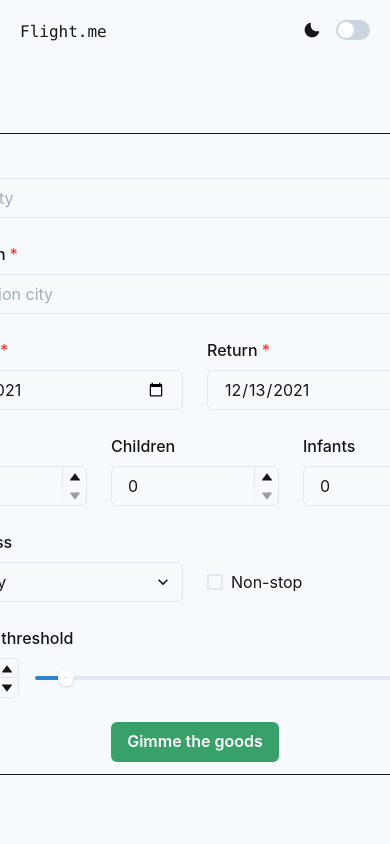
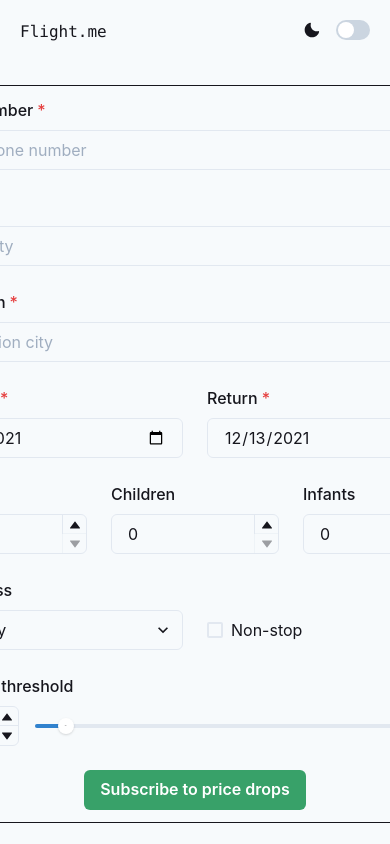
Before and after one commit to richard-paredes/flight.me, a Next.js app: page / in a window 390 px wide. Built offline with nearby package versions, Linux system fonts and the light colour scheme.

Commit message:
extend yup validations for phone number

```diff
--- a/package.json
+++ b/package.json
@@ -17,6 +17,7 @@
     "next": "latest",
     "react": "^17.0.2",
     "react-dom": "^17.0.2",
+    "react-phone-number-input": "^3.1.44",
     "yup": "^0.32.11"
   },
   "devDependencies": {
--- /dev/null
+++ b/src/extensions/yup.ts
@@ -0,0 +1,43 @@
+// yup-extended.ts
+import { isValidPhoneNumber } from "react-phone-number-input";
+import * as Yup from "yup";
+import { AnyObject, Maybe } from "yup/lib/types";
+
+Yup.addMethod<Yup.StringSchema>(Yup.string, "emptyAsUndefined", function () {
+    return this.transform((value) => (value ? value : undefined));
+});
+
+Yup.addMethod<Yup.StringSchema>(Yup.string, "phoneNumber", function (message: string) {
+    return this.test({
+        name: "phoneNumber",
+        message: message,
+        test: (value) => isValidPhoneNumber(value)
+    });
+});
+
+Yup.addMethod<Yup.NumberSchema>(Yup.number, "emptyAsUndefined", function () {
+    return this.transform((value, originalValue) =>
+        String(originalValue)?.trim() ? value : undefined
+    );
+});
+
+declare module "yup" {
+    interface StringSchema<
+        TType extends Maybe<string> = string | undefined,
+        TContext extends AnyObject = AnyObject,
+        TOut extends TType = TType
+        > extends Yup.BaseSchema<TType, TContext, TOut> {
+        emptyAsUndefined(): StringSchema<TType, TContext>;
+        phoneNumber(message: string): StringSchema<TType, TContext>;
+    }
+
+    interface NumberSchema<
+        TType extends Maybe<number> = number | undefined,
+        TContext extends AnyObject = AnyObject,
+        TOut extends TType = TType
+        > extends Yup.BaseSchema<TType, TContext, TOut> {
+        emptyAsUndefined(): NumberSchema<TType, TContext>;
+    }
+}
+
+export default Yup;
--- a/src/features/FlightSearch/FlightSearch.tsx
+++ b/src/features/FlightSearch/FlightSearch.tsx
@@ -1,9 +1,5 @@
-import { useState } from 'react';
-import Yup from 'yup';
 import { Flex } from '@chakra-ui/react';
 import { Formik, FormikHelpers } from 'formik';
-
-import { FlightDto } from '../../pages/api/flights';
 
 import { FlightSearchForm } from './FlightSearchForm';
 import { FlightFormValues } from '../../types/FlightSearch';
@@ -11,12 +7,9 @@ import FlightSearchService from '../../services/FlightSearchService';
 import { FlightSearchValidationSchema } from './FlightSearchValidationSchema';
 
 export const FlightSearch = () => {
-    const [results, setResults] = useState<FlightDto[]>();
-
     const handleSubmit = async (values: FlightFormValues, helpers: FormikHelpers<FlightFormValues>) => {
-        const searchResults = await FlightSearchService.submitSearch(values);
+        await FlightSearchService.submitSearch(values);
         helpers.setSubmitting(false);
-        setResults(searchResults);
     }
 
     return (
--- a/src/features/FlightSearch/FlightSearchForm.tsx
+++ b/src/features/FlightSearch/FlightSearchForm.tsx
@@ -1,6 +1,9 @@
-import React, { useEffect, useState } from 'react';
+import React, { useState } from 'react';
 import { FieldInputProps, Form, FormikProps } from 'formik';
 import { Flex, FormControl, FormLabel, FormErrorMessage, Input, NumberInput, NumberInputField, NumberInputStepper, NumberIncrementStepper, NumberDecrementStepper, Select, Checkbox, Slider, SliderTrack, SliderFilledTrack, SliderThumb, Button } from '@chakra-ui/react';
+import PhoneNumberInput from 'react-phone-number-input';
+import 'react-phone-number-input/style.css'
+import styled from '@emotion/styled';
 
 import { Combobox } from '../../components/Combobox';
 
@@ -63,6 +66,19 @@ export const FlightSearchForm: React.FC<FlightSearchFormProps> = ({ values, erro
     return (
         <Form>
             <Flex flexDir="column" minW="xl" maxW="xl">
+                <Flex w="full" flexWrap="wrap">
+                    <FormControl isInvalid={getIsValid('phone_number')} isRequired p="3">
+                        <FormLabel>{flightFormLabels.phone_number}</FormLabel>
+                        <StyledPhoneNumberInput
+                            {...getFieldProps('phone_number')}
+                            placeholder="Phone number"
+                            onChange={(phone) => setFieldValue('phone_number', phone, true)}
+                            inputComponent={Input}
+                            defaultCountry='US'
+                        />
+                        <FormErrorMessage>{errors.phone_number}</FormErrorMessage>
+                    </FormControl>
+                </Flex>
                 <Flex w="full" flexWrap="wrap">
                     <FormControl isInvalid={getIsValid('fly_from')} isRequired p="3">
                         <FormLabel>{flightFormLabels.fly_from}</FormLabel>
@@ -193,10 +209,16 @@ export const FlightSearchForm: React.FC<FlightSearchFormProps> = ({ values, erro
                 </Flex>
                 <Flex w="full" justify="center" py="3">
                     <Button colorScheme="green" type="submit" isLoading={isSubmitting} disabled={isSubmitting || Object.keys(errors).length > 0}>
-                        Gimme the goods
+                        Subscribe to price drops
                     </Button>
                 </Flex>
             </Flex>
         </Form>
     );
 }
+
+const StyledPhoneNumberInput = styled(PhoneNumberInput)`
+    select {
+        background: white;
+    }
+`;
--- a/src/features/FlightSearch/FlightSearchValidationSchema.ts
+++ b/src/features/FlightSearch/FlightSearchValidationSchema.ts
@@ -1,8 +1,11 @@
-import * as Yup from 'yup';
+import Yup from '../../extensions/yup';
 
 import { FlightFormValues, TravelClasses } from '../../types/FlightSearch';
 
 export const FlightSearchValidationSchema: Yup.SchemaOf<FlightFormValues> = Yup.object().shape({
+    phone_number: Yup.string()
+        .phoneNumber('Invalid phone number')
+        .required('Required'),
     fly_from: Yup.string()
         .required('Required'),
     fly_to: Yup.string()
--- a/src/services/FlightSearchService.tsx
+++ b/src/services/FlightSearchService.tsx
@@ -49,6 +49,7 @@ class FlightSearchService implements IFlightSearchService {
         tomorrow.setDate(today.getDate() + 1);
 
         const defaultValues: FlightFormValues = {
+            phone_number: '',
             fly_from: '',
             fly_to: '',
             date_from: today.toLocaleDateString('en-CA'),
@@ -66,6 +67,7 @@ class FlightSearchService implements IFlightSearchService {
     };
     getFlightFormLabels = () => {
         const flightFormLabels: Stringified<Required<FlightFormValues>> = {
+            phone_number: 'Phone Number',
             fly_from: "Origin",
             fly_to: "Destination",
             date_from: "Departure",
--- a/src/types/FlightSearch.ts
+++ b/src/types/FlightSearch.ts
@@ -6,6 +6,7 @@ export interface TravelClassOption {
 }
 
 export interface FlightFormValues {
+    phone_number: string;
     fly_from: string;
     fly_to: string;
     date_from: string;
```
Also changed, not shown: 1 other file (tests, documents, lock files or other folders).
